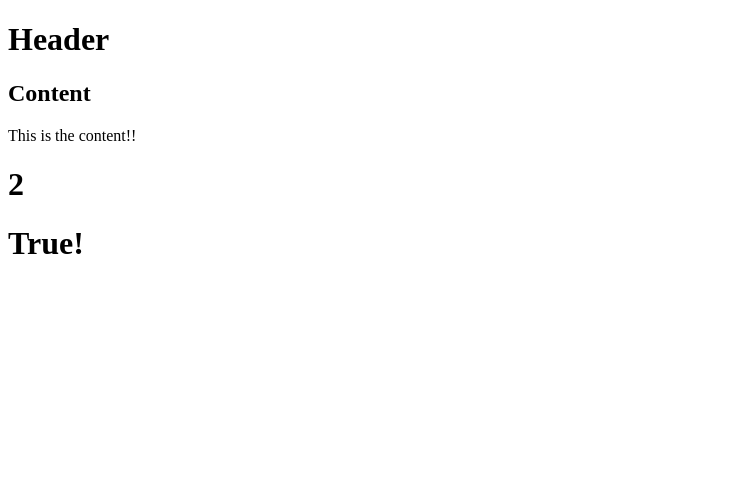
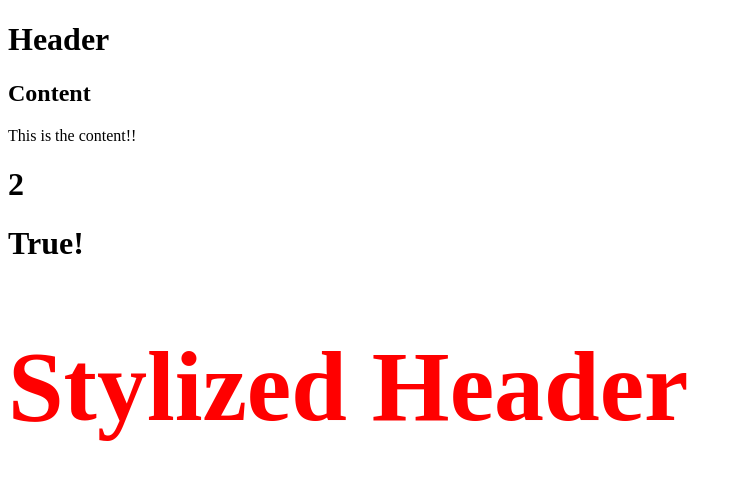
Before and after one commit to idiotleon/TutorialsPointReactJS, a React app: page / in a window 1280 px wide. Shown: the top 480 px of the page, without its empty margins (0-742 px from the left). Built offline with nearby package versions, Linux system fonts and the light colour scheme.

Commit message:
demo example: style of ReactJS

```diff
--- a/App.jsx
+++ b/App.jsx
@@ -3,6 +3,11 @@ import React from 'react';
 class App extends React.Component{
     render(){
         var i = 1;
+
+        var myStyle = {
+            fontSize: 100,
+            color: '#FF0000'
+        }
 
         return (
             <div>
@@ -18,6 +23,8 @@ class App extends React.Component{
 
                 {/* One cannot use if else statements inside JSX, instead we can use conditional(ternary) expressions */}
                 <h1>{i == 1 ? 'True!':'False'}</h1>
+
+                <h1 style={myStyle}>Stylized Header</h1>
             </div>
         );
     }
```
